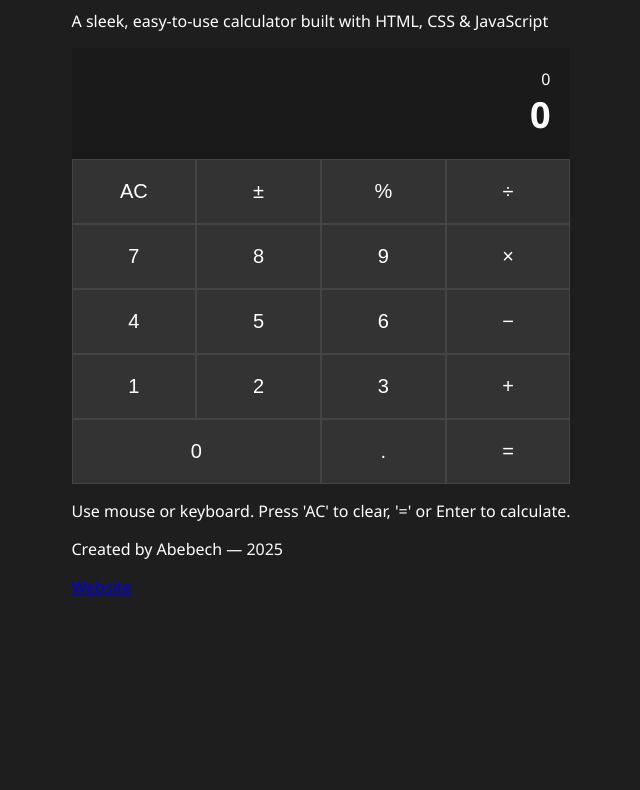
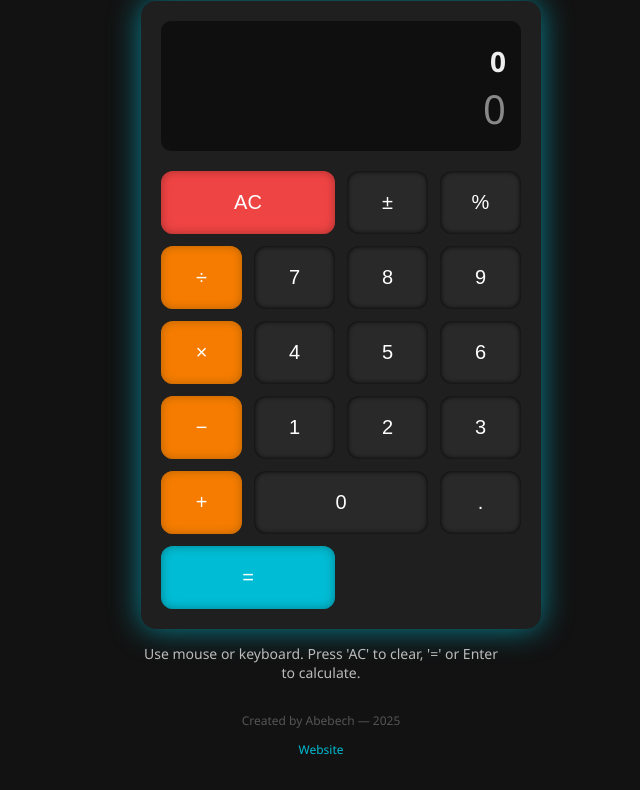
Before and after one commit to abde67/codealpha-project, a plain HTML site: page basic-calculater/index.html in a window 1280 px wide. Shown: the part 131-921 px from the top of the page, without its empty margins (319-959 px from the left). Before the commit the page ends 800 px from the top, so only its background shows below. Drawn offline with Linux system fonts and the light colour scheme.

Commit message:
basic calculator style css file

```diff
--- a/basic-calculater/style.css
+++ b/basic-calculater/style.css
@@ -1,58 +1,163 @@
   body {
-  background: #1e1e1e;
+    margin: 0;
+    font-family: 'Segoe UI', Tahoma, Geneva, Verdana, sans-serif;
+    background: #121212;
     color: white;
-  font-family: 'Segoe UI', sans-serif;
     display: flex;
     justify-content: center;
     align-items: center;
-  height: 100vh;
+    min-height: 100vh;
+    padding: 20px;
+    box-sizing: border-box;
+  }
+  .page-wrapper {
+    max-width: 360px;
+    width: 100%;
+  }
+  header {
+    text-align: center;
+    margin-bottom: 20px;
+    color: #00bcd4;
+  }
+  header h1 {
     margin: 0;
+    font-size: 2rem;
   }
-
-.calculator {
-  background: #2c2c2c;
-  border-radius: 20px;
-  overflow: hidden;
-  width: 320px;
-  box-shadow: 0 0 20px rgba(0,0,0,0.6);
+  header p {
+    margin: 5px 0 0;
+    font-weight: 300;
   }
-
+  .container {
+    background: #1f1f1f;
+    padding: 20px;
+    border-radius: 15px;
+    box-shadow: 0 0 30px #00bcd4aa;
+    width: 100%;
+  }
   .display {
-  background: #1a1a1a;
-  padding: 20px;
+    background: #0f0f0f;
+    border-radius: 10px;
+    padding: 15px;
+    height: 100px;
+    display: flex;
+    flex-direction: column;
+    justify-content: flex-end;
+    align-items: flex-end;
+    color: #ccc;
+    font-size: 24px;
+    word-wrap: break-word;
+    user-select: none;
+    font-variant-numeric: tabular-nums;
+  }
+ .operation {
+  font-weight: bold;
+  font-size: 28px;
+  color: #eee;
+  min-height: 40px;
+  width: 100%;
+  height: 40px;
+  overflow: hidden; /* ✅ Hide overflow */
+  white-space: nowrap; /* ✅ Keep all content on one line */
+  display: flex;
+  justify-content: flex-end;
+  align-items: center;
   text-align: right;
 }
 
-.expression {
-  font-size: 18px;
-  color: #bbb;
-  min-height: 24px;
+.operation span {
+  display: inline-block;
+  transition: transform 0.3s ease-in-out; /* ✅ Smooth shift */
 }
 
   .result {
-  font-size: 36px;
-  font-weight: bold;
+    font-size: 18px;
+    color: #888;
+    min-height: 24px;
+    width: 100%;
+    text-align: right;
   }
 
+
+  #result {
+  white-space: nowrap;
+  overflow: hidden;
+  text-overflow: ellipsis;
+  max-width: 100%;
+  display: block;
+  transition: all 0.3s ease;
+  font-size: 2.5rem; /* base size */
+}
+
+.result-large {
+
+}
+
+/* Optional: Auto-scale the text using clamp */
+#result.auto-shrink {
+  font-size: clamp(1.5rem, 5vw, 2.5rem);
+}
+
+  .result-large {
+   font-size: 2.8rem !important;
+    color: #00bcd4 !important;
+    font-weight: bold !important;
+  }
   .buttons {
     display: grid;
     grid-template-columns: repeat(4, 1fr);
+    gap: 12px;
+    margin-top: 20px;
   }
-
   button {
-  padding: 20px;
+    padding: 20px 0;
     font-size: 20px;
-  background: #333;
-  border: 1px solid #444;
+    border-radius: 12px;
+    border: none;
+    background: #292929;
     color: white;
     cursor: pointer;
-  transition: background 0.2s;
+    user-select: none;
+    transition: background-color 0.2s ease;
+    box-shadow: inset 0 0 5px #000;
   }
-
   button:hover {
-  background: #444;
+    background: #3a3a3a;
   }
-
-button.zero {
+  button:active {
+    background: #00bcd4;
+    box-shadow: 0 0 10px #00bcd4;
+    transform: scale(0.97);
+  }
+  .operator {
+    background: #f57c00;
+    box-shadow: inset 0 0 8px #b36200;
+  }
+  .operator:hover {
+    background: #e67300;
+  }
+  .equal {
+    background: #00bcd4;
     grid-column: span 2;
+    box-shadow: inset 0 0 10px #007f8c;
   }
+  .clear {
+    background: #ef4444;
+    grid-column: span 2;
+    box-shadow: inset 0 0 10px #a72e2e;
+  }
+  section.instructions {
+    color: #bbb;
+    font-size: 14px;
+    text-align: center;
+    margin-top: 15px;
+  }
+  footer {
+    text-align: center;
+    color: #555;
+    font-size: 12px;
+    margin-top: 30px;
+  }
+  footer a {
+    color: #00bcd4;
+    text-decoration: none;
+  }
```
Lines whose indentation alone changed are shown as unchanged.
